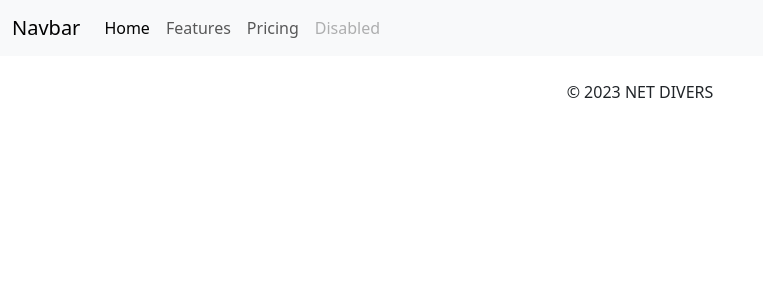
After one commit to parides55/net-divers, a Django app: template templates/base.html in a window 1280 px wide. The commit adds this page. Shown: the top 300 px of the page, without its empty margins (0-763 px from the left). Run offline with Django 5.2, Linux system fonts and the light colour scheme; the template is opened without the code that fills it, so the values that code supplies are empty.

Commit message:
create base.html and add content to it

```diff
--- a/home_page/templates/home_page/index.html
+++ b/home_page/templates/home_page/index.html
@@ -1,3 +1,5 @@
+{% block content %}
 <h1>NET DIVERS</h1>
 <br>
 <p>Welcome to the NET DIVERS home page!</p>
+{% endblock %}
--- a/net_divers/settings.py
+++ b/net_divers/settings.py
@@ -18,6 +18,9 @@ if os.path.isfile('env.py'):
 
 # Build paths inside the project like this: BASE_DIR / 'subdir'.
 BASE_DIR = Path(__file__).resolve().parent.parent
+TEMPLATES_DIR = os.path.join(BASE_DIR, 'templates')
+STATICFILES_DIRS = [os.path.join(BASE_DIR, 'static'),]
+STATIC_ROOT = os.path.join(BASE_DIR, 'staticfiles')
 
 
 # Quick-start development settings - unsuitable for production
@@ -59,7 +62,7 @@ ROOT_URLCONF = 'net_divers.urls'
 TEMPLATES = [
     {
         'BACKEND': 'django.template.backends.django.DjangoTemplates',
-        'DIRS': [],
+        'DIRS': [TEMPLATES_DIR],
         'APP_DIRS': True,
         'OPTIONS': {
             'context_processors': [
--- /dev/null
+++ b/templates/base.html
@@ -0,0 +1,47 @@
+<!DOCTYPE html>
+<html lang="en">
+<head>
+    <meta charset="UTF-8">
+    <meta name="viewport" content="width=device-width, initial-scale=1.0">
+    <title>NET DIVERS</title>
+    <link href="https://cdn.jsdelivr.net/npm/bootstrap@5.3.7/dist/css/bootstrap.min.css" rel="stylesheet" integrity="sha384-LN+7fdVzj6u52u30Kp6M/trliBMCMKTyK833zpbD+pXdCLuTusPj697FH4R/5mcr" crossorigin="anonymous">
+</head>
+<body>
+    <nav class="navbar navbar-expand-lg bg-body-tertiary">
+        <div class="container-fluid">
+            <a class="navbar-brand" href="#">Navbar</a>
+            <button class="navbar-toggler" type="button" data-bs-toggle="collapse" data-bs-target="#navbarNav" aria-controls="navbarNav" aria-expanded="false" aria-label="Toggle navigation">
+                <span class="navbar-toggler-icon"></span>
+            </button>
+            <div class="collapse navbar-collapse" id="navbarNav">
+                <ul class="navbar-nav">
+                    <li class="nav-item">
+                        <a class="nav-link active" aria-current="page" href="#">Home</a>
+                    </li>
+                    <li class="nav-item">
+                        <a class="nav-link" href="#">Features</a>
+                    </li>
+                    <li class="nav-item">
+                        <a class="nav-link" href="#">Pricing</a>
+                    </li>
+                    <li class="nav-item">
+                        <a class="nav-link disabled" aria-disabled="true">Disabled</a>
+                    </li>
+                </ul>
+            </div>
+        </div>
+    </nav>
+
+    <main>
+        {% block content %}
+        <!-- Content -->
+        {% endblock %}
+    </main>
+
+    <footer class="text-center mt-4">
+        <p>&copy; 2023 NET DIVERS</p>
+    </footer>
+
+<script src="https://cdn.jsdelivr.net/npm/bootstrap@5.3.7/dist/js/bootstrap.bundle.min.js" integrity="sha384-ndDqU0Gzau9qJ1lfW4pNLlhNTkCfHzAVBReH9diLvGRem5+R9g2FzA8ZGN954O5Q" crossorigin="anonymous"></script>
+</body>
+</html>
```
